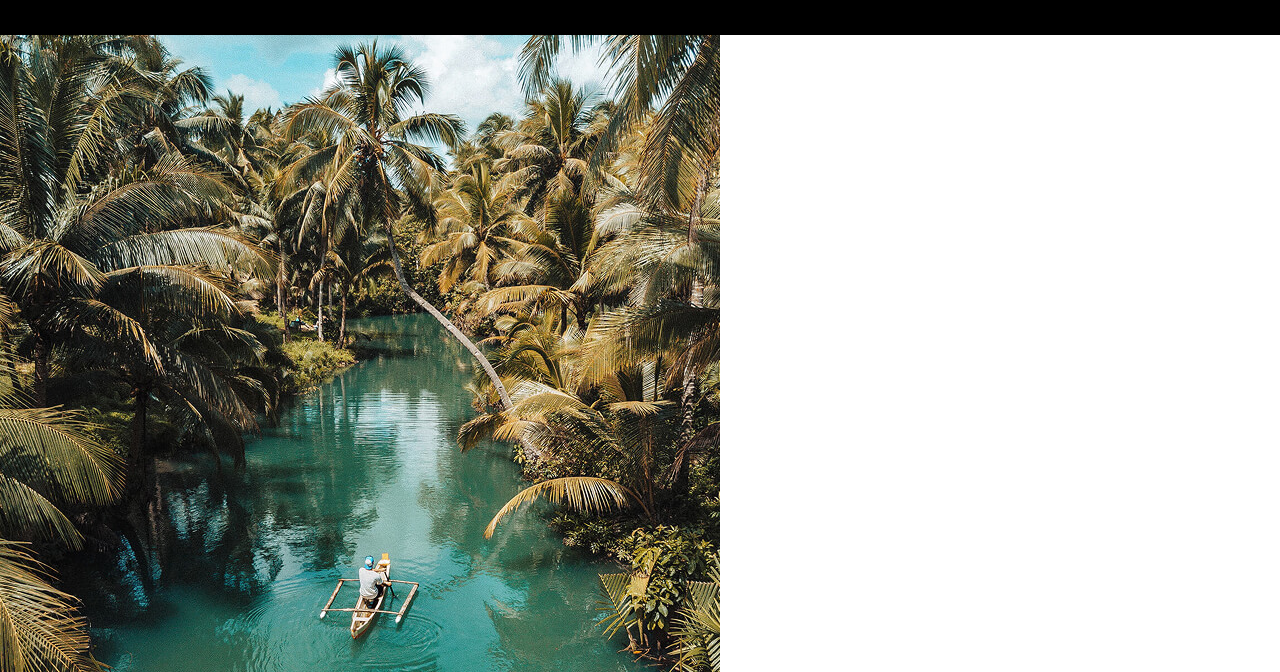
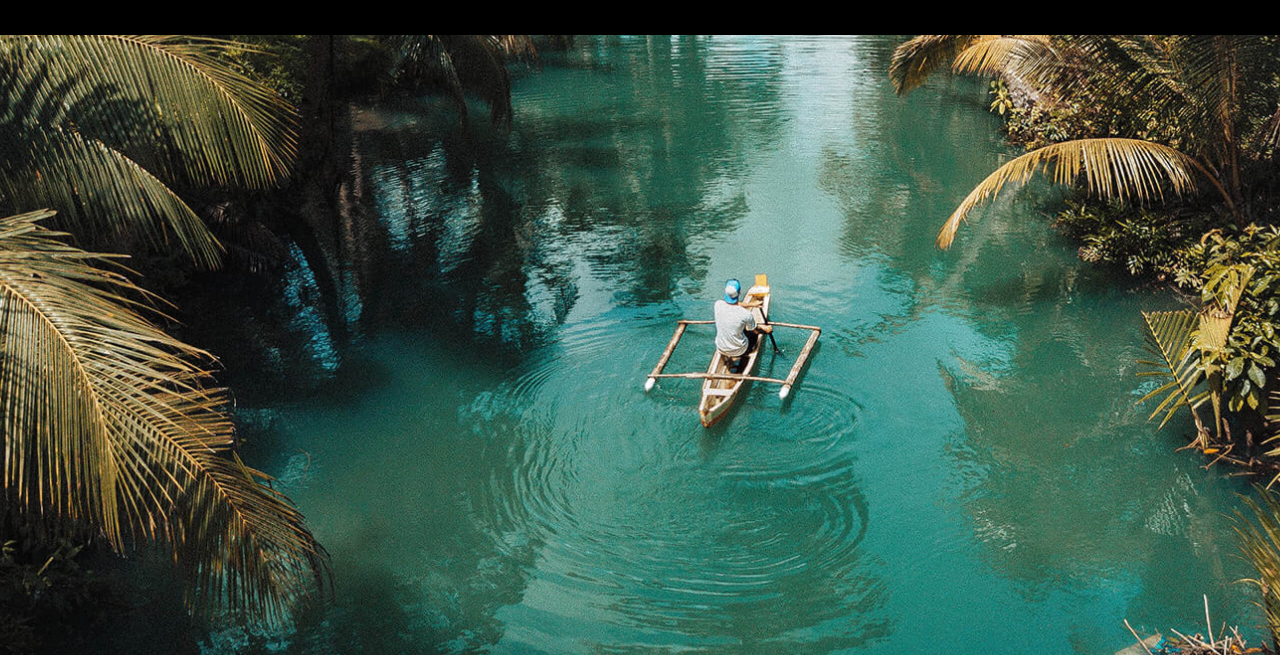
Before and after one commit to CaioFerr3012/jornada-viagens, a plain HTML site: page index.html in a window 1280 px wide. Shown: the part 105-777 px from the top of the page. Drawn offline with Linux system fonts and the light colour scheme.

Commit message:
Adiciona hero ao tablet e ao desktop

```diff
--- a/css/hero.css
+++ b/css/hero.css
@@ -0,0 +1,24 @@
+.hero-img {
+  height: 400px;
+  width: 100%;
+  background: url(../img/hero-mobile.jpg) no-repeat;
+  background-size: cover;
+}
+
+@media screen and (min-width: 768px) {
+  .hero-img {
+    height: 620px;
+    width: 100%;
+    background: url(../img/hero-tablet.jpg) no-repeat;
+    background-size: cover;
+  }
+}
+
+@media screen and (min-width: 1024px) {
+  .hero-img {
+    height: 620px;
+    width: 100%;
+    background: url(../img/hero-desktop.jpg) no-repeat;
+    background-size: cover;
+  }
+}
--- a/css/style.css
+++ b/css/style.css
@@ -1,3 +1,3 @@
 @import url(global.css);
 @import url(header.css);
-@import url(header.cssfi);
+@import url(hero.css);
--- a/index.html
+++ b/index.html
@@ -22,7 +22,7 @@
       </a>
       <div class="navigation-menu">
         <label for="menu"><img src="img/menu.png" alt="menu" /> </label>
-        <input type="checkbox" id="menu" hidden/>
+        <input type="checkbox" id="menu" hidden />
         <nav>
           <ul class="list-links">
             <li>
@@ -46,8 +46,12 @@
       </div>
     </header>
     <section class="hero">
-      <img src="img/hero-mobile.jpg" alt="">
-      <h2>Somos uma agência apaixonada por criar viagens inesquecíveis. Do destino à seleção das atividades, cuidamos de todos os detalhes para que você aproveite ao máximo cada momento da sua jornada!</h2>
+      <div class="hero-img"></div>
+      <h2>
+        Somos uma agência apaixonada por criar viagens inesquecíveis. Do destino
+        à seleção das atividades, cuidamos de todos os detalhes para que você
+        aproveite ao máximo cada momento da sua jornada!
+      </h2>
     </section>
   </body>
 </html>
```
Also changed, not shown: img/hero-desktop.jpg (added), img/hero-tablet.jpg (added).
